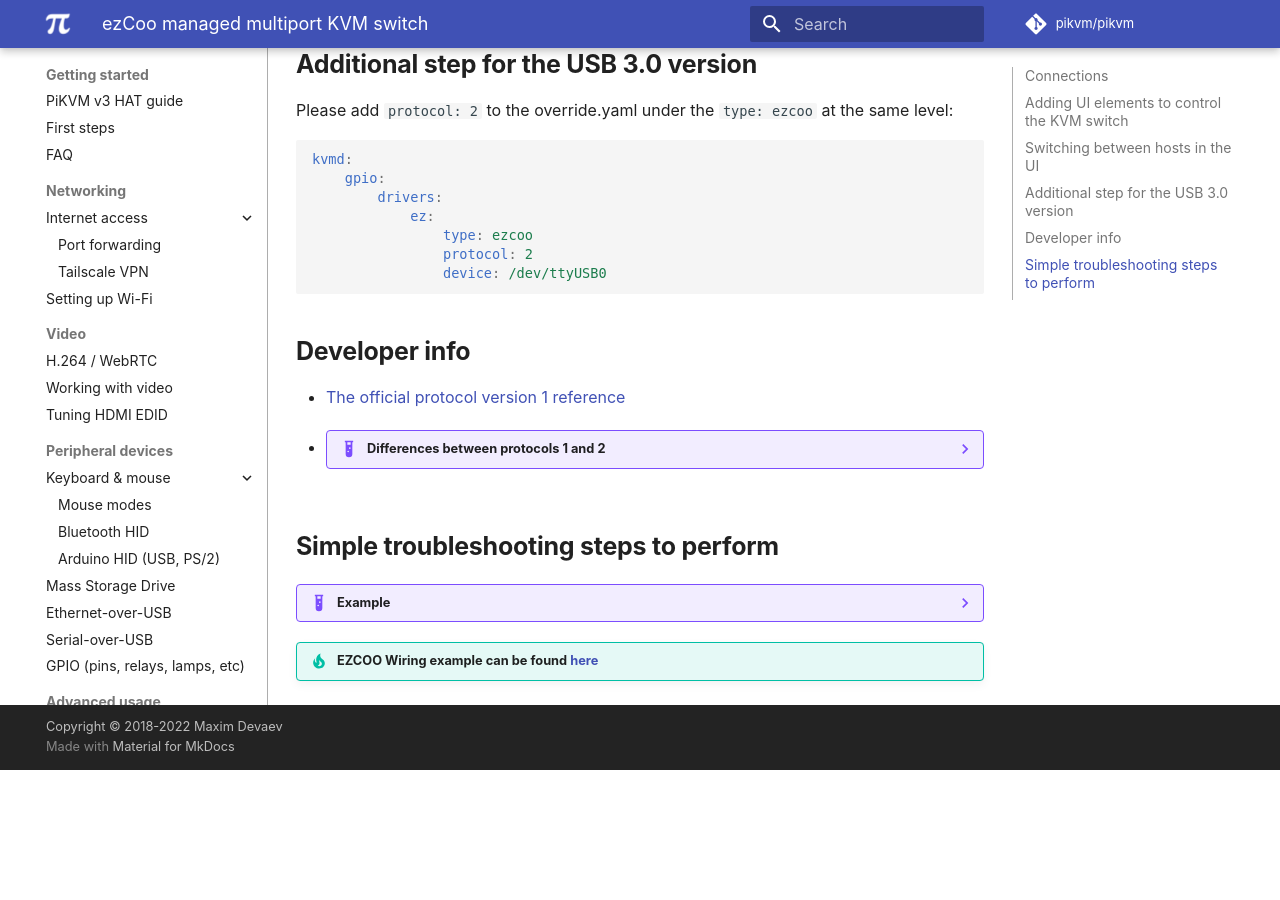
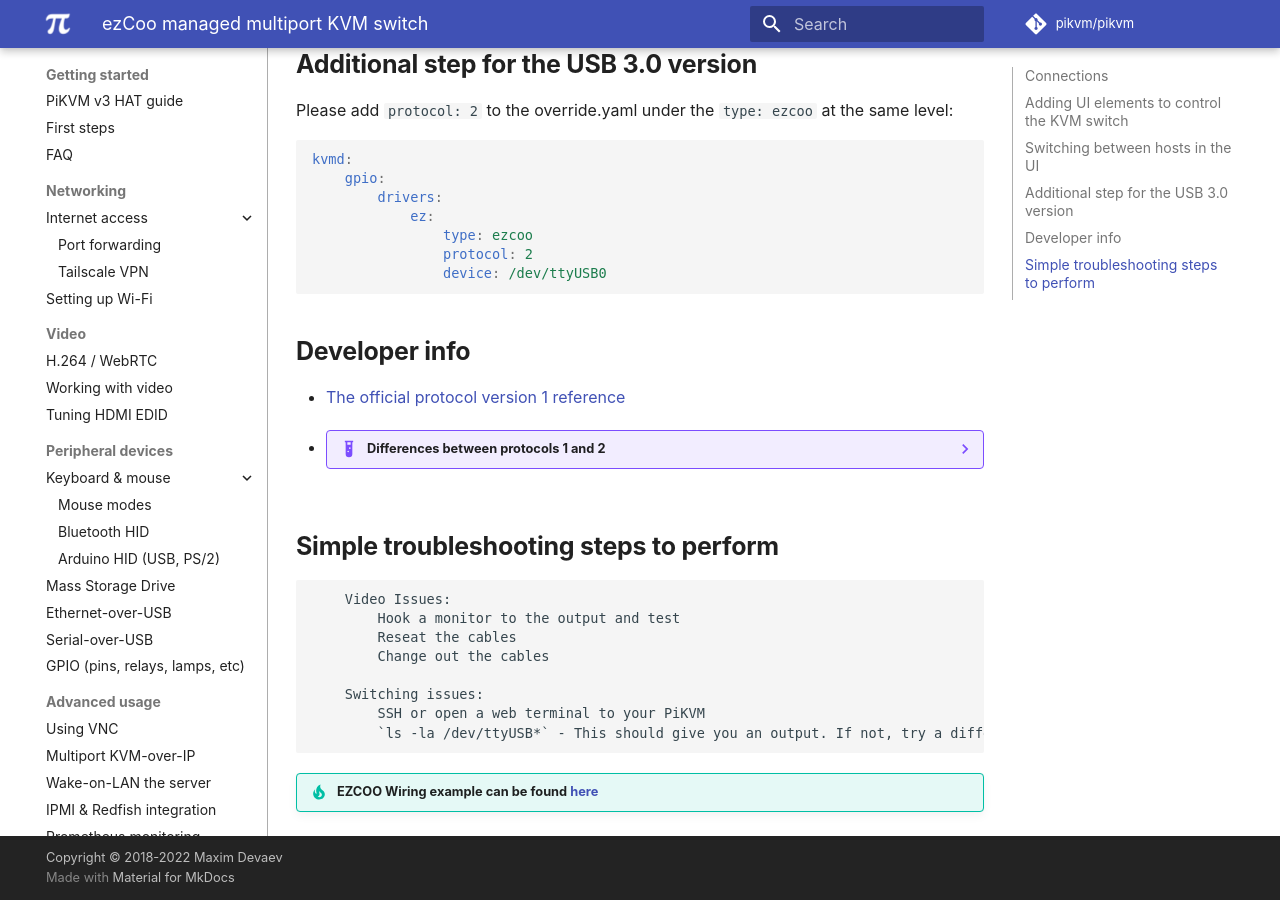
Before and after one commit to pikvm/pikvm, an MkDocs documentation site: the page built from docs/ezcoo.md, in a window 1280 px wide and 900 px high, scrolled down 3173 px. Built offline with MkDocs 1.6.1 and Material for MkDocs 9.7.7, drawn with Linux system fonts in a browser that asks for light colours; some web fonts are replaced; comment, search, counter and statistics services are not loaded; before the commit the page ends 3943 px from its top, so only the background shows below that.

Commit message:
Update ezcoo.md (#618)
Added some verbiage to the troubleshooting section

````diff
--- a/docs/ezcoo.md
+++ b/docs/ezcoo.md
@@ -167,8 +167,17 @@
     ```
 
 ## Simple troubleshooting steps to perform
-??? example Steps
-    1. SSH or open a web terminal to your PiKVM
-    2. `ls -la /dev/ttyUSB*` - This should give you an output. If not, try a different cable till an output is displayed.
+
+```
+    Video Issues:
+        Hook a monitor to the output and test
+        Reseat the cables
+        Change out the cables
+
+    Switching issues:
+        SSH or open a web terminal to your PiKVM
+        `ls -la /dev/ttyUSB*` - This should give you an output. If not, try a different cable till an output is displayed.
+```
+
 
 !!! tip "EZCOO Wiring example can be found [here](https://docs.pikvm.org/wiring_examples/)"
````
